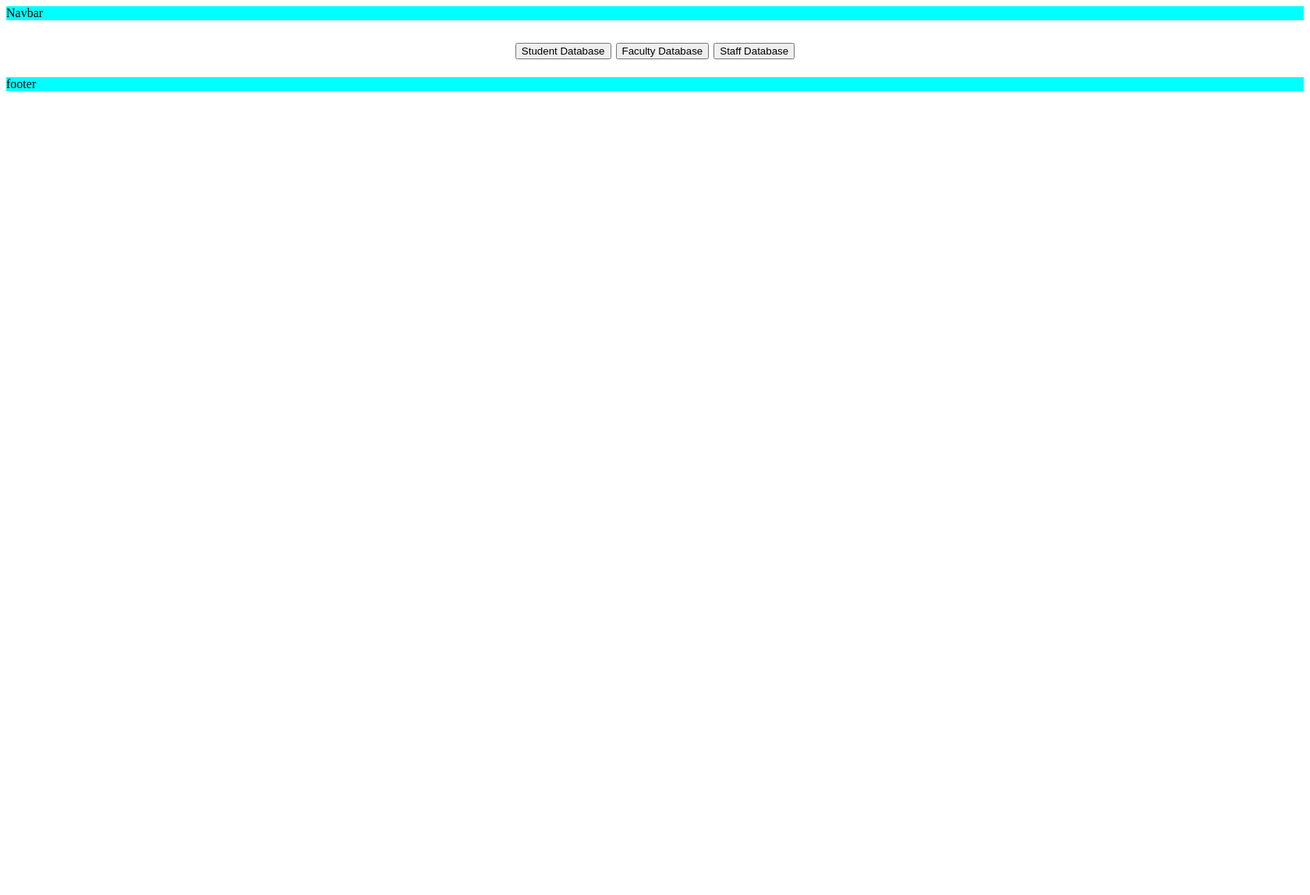
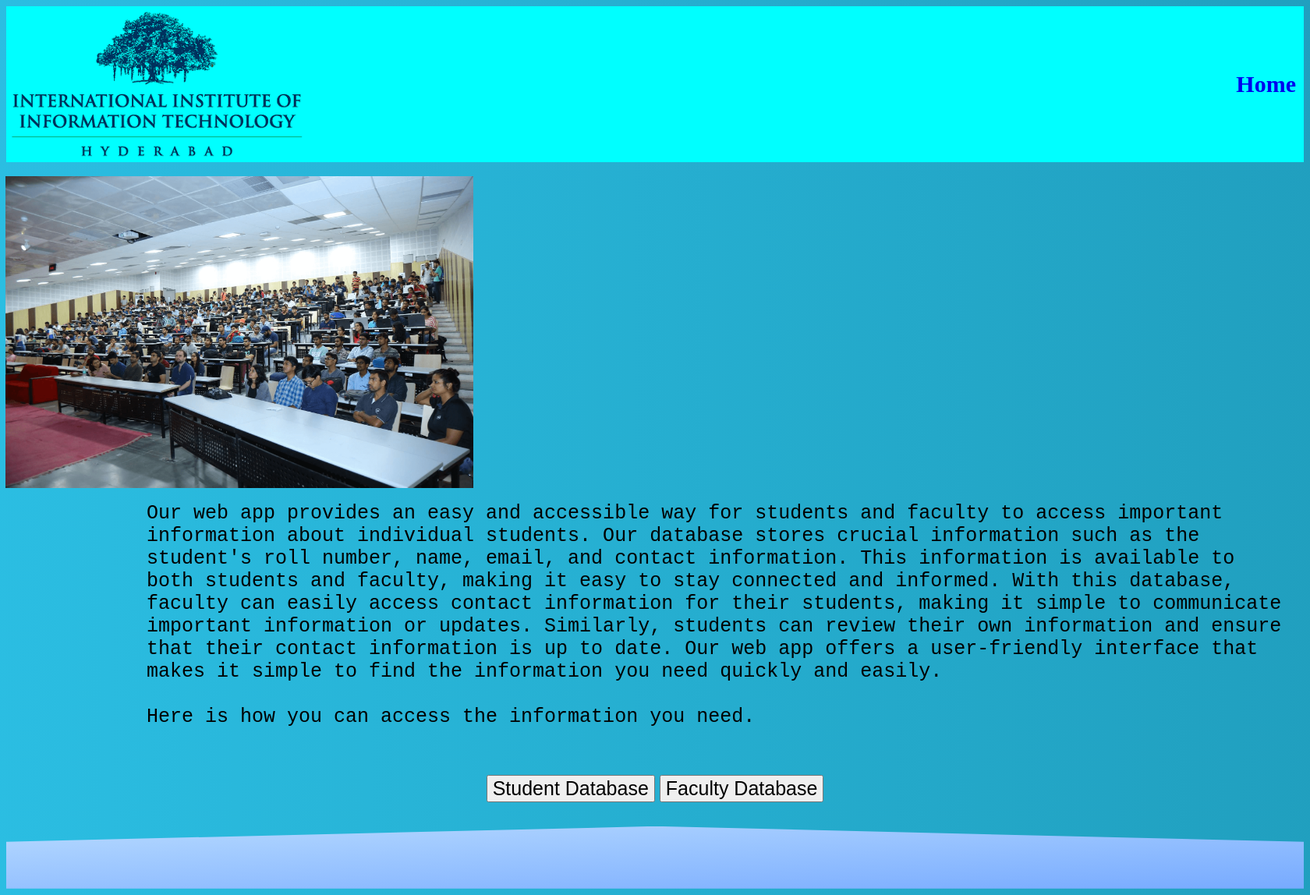
Before and after one commit to Abhinav7R/Contacts-Directory, a Python web app: template templates/index.html in a window 1680 px wide. Shown: the whole page at 78% size. Before the commit the page ends 117 px from the top, so only its background shows below. Run offline with Jinja, Linux system fonts and the light colour scheme; the template is opened without the code that fills it, so the values that code supplies are empty.

Commit message:
Add files via upload

```diff
--- a/static/feat.css
+++ b/static/feat.css
@@ -1,10 +1,94 @@
-footer{
+footer {
     background-color: aqua;
-    font-size: 25;
+    font-size: 25px;
     position: sticky;
+    background: linear-gradient(to bottom right, #b5d9ff, #77aaff);
+    clip-path: polygon(0 25%, 50% 0, 100% 25%, 100% 100%, 0 100%);
+    padding: 40px;
 }
 
-header{
+header {
     background-color: aqua;
-    font-size: 25;
+    display: flex;
+    justify-content: space-between;
+    align-items: center;
+    width: 100%;
 }
+
+button {
+    font-size: 25px;
+}
+
+table {
+    border-spacing: 10px 10px;
+}
+
+a.head {
+    text-decoration: none;
+    text-align: right;
+    margin-right: 10px;
+    font-size: 30px;
+    font-weight: bold;
+}
+
+.slideshow-container {
+    position: relative;
+    height: 400px;
+    display: flex;
+    justify-content: center;
+    align-items: center;
+    margin-left: auto;
+    margin-right: auto;
+}
+
+.slideshow-image {
+    position: relative;
+    top: 0;
+    left: 0;
+    width: auto;
+    height: 100%;
+    max-width: 100%;
+    max-height: 100%;
+    object-fit: contain;
+    opacity: 0;
+    transition: opacity 1s ease-in-out;
+    margin-left: auto;
+    margin-right: auto;
+    margin: auto;
+}
+
+
+.slideshow-image.active {
+    margin-left: auto;
+    margin-right: auto;
+    margin: auto;
+    opacity: 1;
+}
+
+.animated-background {
+    background: linear-gradient(to right, rgb(48, 204, 243), rgb(27, 144, 173));
+    background-size: 200% auto;
+    animation: animationName 4s ease infinite;
+}
+
+@keyframes animationName {
+    0% {
+        background-position: 0% 50%;
+    }
+
+    50% {
+        background-position: 100% 50%;
+    }
+
+    100% {
+        background-position: 0% 50%;
+    }
+}
+
+pre{
+    font-family: 'Courier New', Courier, monospace;
+    font-size: 25px;
+    margin: auto;
+    margin-left: auto;
+    margin-right: auto;
+}
--- a/static/index.js
+++ b/static/index.js
@@ -14,3 +14,12 @@ document.addEventListener("DOMContentLoaded", function() {
       window.location.href = "faculty.html";
     });
   });
+
+const images = document.querySelectorAll('.slideshow-image');
+let currentIndex = 0;
+
+setInterval(() => {
+  images[currentIndex].classList.remove('active');
+  currentIndex = (currentIndex + 1) % images.length;
+  images[currentIndex].classList.add('active');
+}, 3000);
--- a/templates/faculty.html
+++ b/templates/faculty.html
@@ -6,10 +6,11 @@
         </title>
         <link rel="stylesheet" href="../static/feat.css">
     </head>
-    <body>
+    <body class="animated-background">
 
         <header>
-            Navbar
+            <img src="../static/logo.jpeg"></img>
+            <a class="head" href="index.html">Home</a>
         </header>
         <p>Faculty Page</p>
         <footer>
--- a/templates/index.html
+++ b/templates/index.html
@@ -6,22 +6,43 @@
         </title>
         <link rel="stylesheet" href="../static/feat.css">
     </head>
-    <body>
+    <body class="animated-background">
 
         <header>
-            Navbar
+            <img src="../static/logo.jpeg"></img>
+            <a class="head" href="index.html">Home</a>
         </header>
+        <br>
+        <div class="slideshow-container">
+            <img class="slideshow-image active" src="../static/index2.jpeg">
+            <img class="slideshow-image" src="../static/index1.jpeg">
+            <img class="slideshow-image" src="../static/index3.jpeg">
+          </div>
+
+        <br>
+
+        <pre>
+            Our web app provides an easy and accessible way for students and faculty to access important
+            information about individual students. Our database stores crucial information such as the
+            student's roll number, name, email, and contact information. This information is available to
+            both students and faculty, making it easy to stay connected and informed. With this database,
+            faculty can easily access contact information for their students, making it simple to communicate
+            important information or updates. Similarly, students can review their own information and ensure
+            that their contact information is up to date. Our web app offers a user-friendly interface that
+            makes it simple to find the information you need quickly and easily.
+
+            Here is how you can access the information you need.
+        </pre>
         <table align="center">
             <th>
                 <h2>
                     <button class="Student">Student Database</button>
                     <button class="Faculty">Faculty Database</button>
-                    <button class="Staff">Staff Database</button>
                 </h2>
             </th>
         </table>
         <footer>
-            footer
+
         </footer>
         <script src="../static/index.js"></script>
     </body>
--- a/templates/staff.html
+++ b/templates/staff.html
@@ -9,7 +9,8 @@
     <body>
 
         <header>
-            Navbar
+            <img src="../static/logo.jpeg"></img>
+            <a class="head" href="index.html">Home</a>
         </header>
         <p>Staff Page</p>
         <footer>
--- a/templates/student.html
+++ b/templates/student.html
@@ -6,10 +6,11 @@
         </title>
         <link rel="stylesheet" href="../static/feat.css">
     </head>
-    <body>
+    <body class="animated-background">
 
         <header>
-            Navbar
+            <img src="../static/logo.jpeg"></img>
+            <a class="head" href="index.html">Home</a>
         </header>
         <p>Student Page</p>
         <footer>
```
Also changed, not shown: static/index1.jpeg (added), static/index2.jpeg (added), static/index3.jpeg (added), static/logo.jpeg (added).
